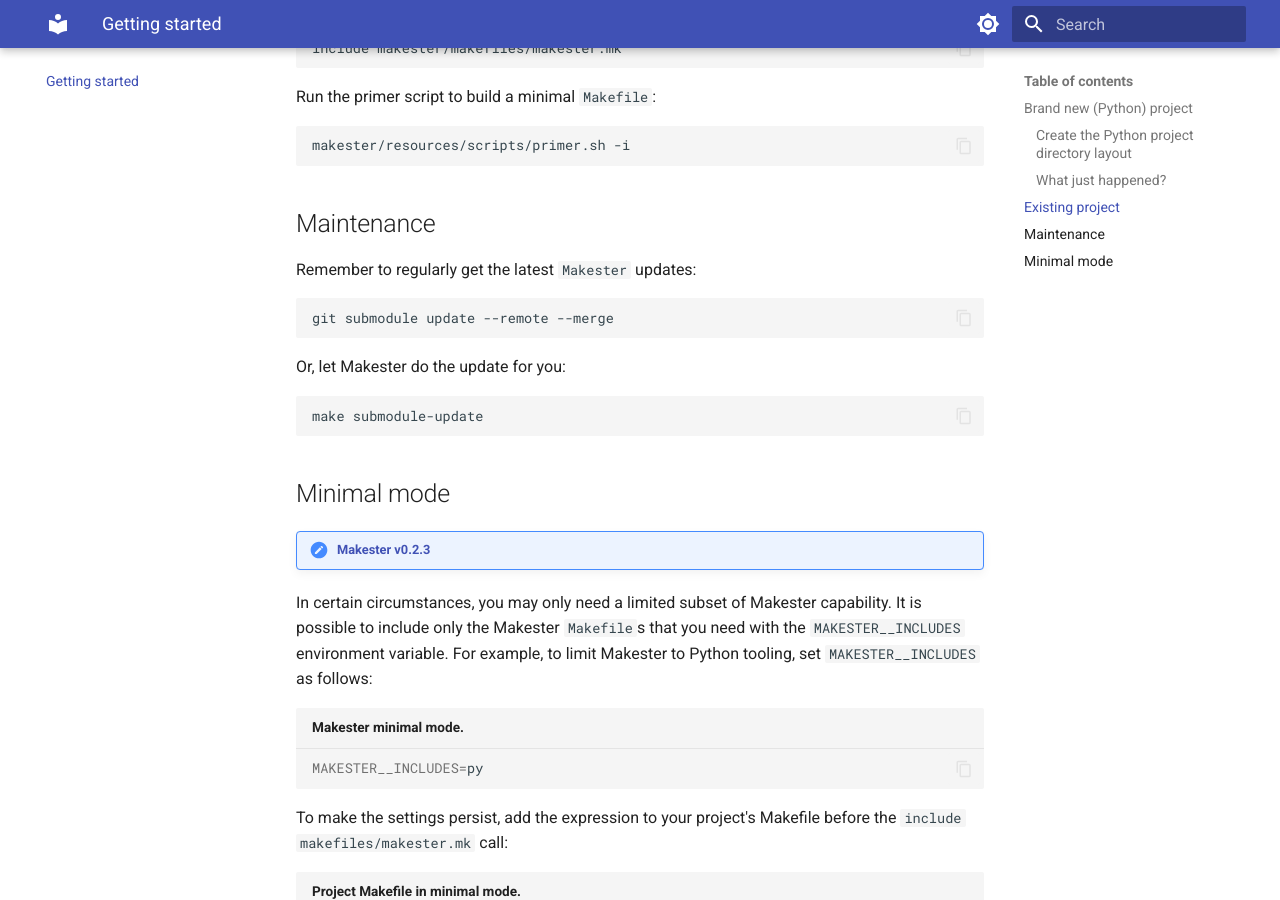
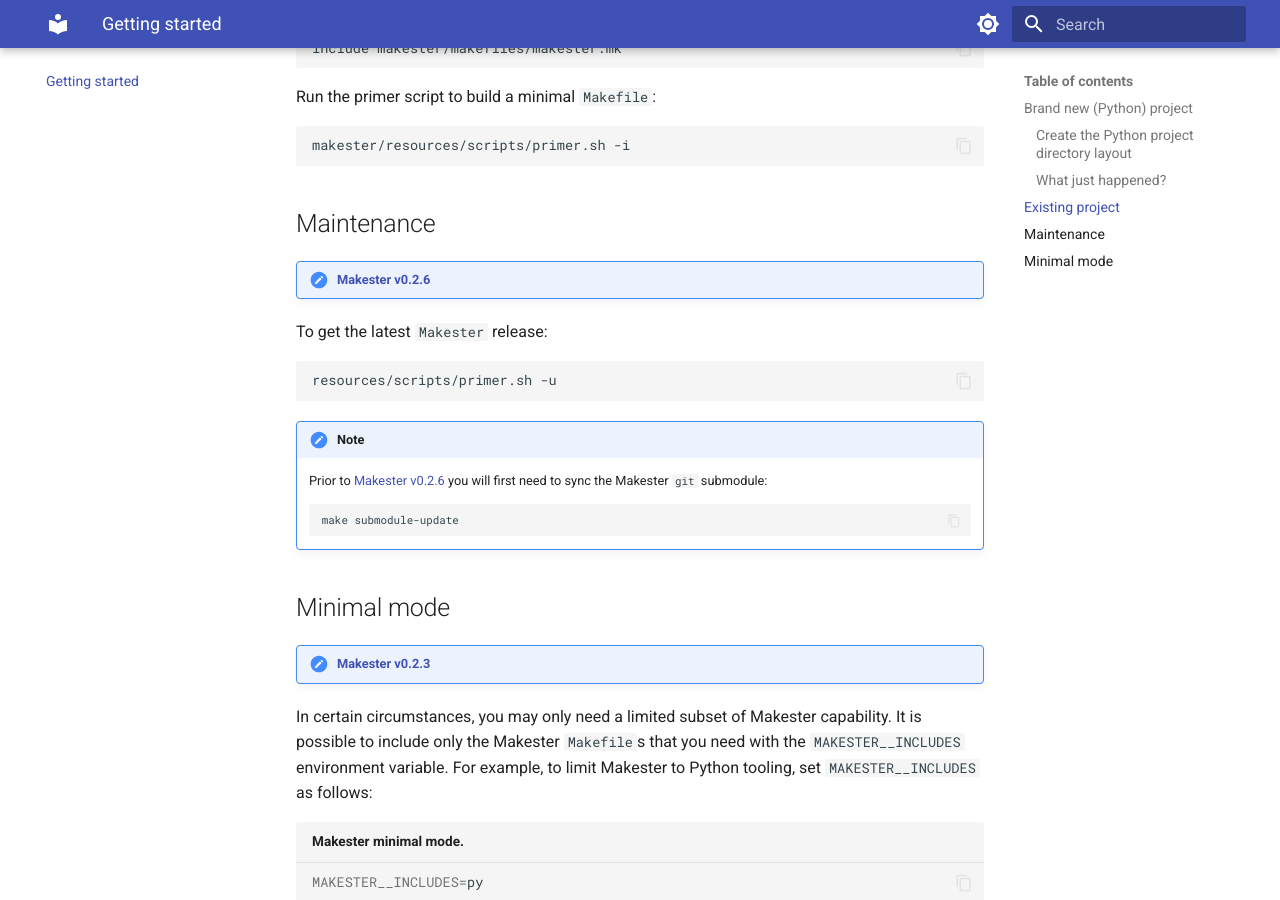
Before and after one commit to loum/makester, an MkDocs documentation site: the page built from docs/docs/getting-started.md, in a window 1280 px wide and 900 px high, scrolled down 1576 px. Built offline with MkDocs 1.6.1 and Material for MkDocs 9.7.7, drawn with Linux system fonts in a browser that asks for light colours.

Commit message:
69-upgrade-tool-clobbers-project-makefile
resources/scripts/primer.sh
* Patch "-u" (upgrade) switch so that it does not initialise the
  project's Makefile.

````diff
--- a/docs/docs/getting-started.md
+++ b/docs/docs/getting-started.md
@@ -70,18 +70,20 @@
 ```
 
 ## Maintenance
+!!! tag "[Makester v0.2.6](https://github.com/loum/makester/releases/tag/0.2.6)"
 
-Remember to regularly get the latest `Makester` updates:
+To get the latest `Makester` release:
 
 ```
-git submodule update --remote --merge
+resources/scripts/primer.sh -u
 ```
 
-Or, let Makester do the update for you:
-
-``` sh
-make submodule-update
-```
+!!! note
+    Prior to [Makester v0.2.6](https://github.com/loum/makester/releases/tag/0.2.6) you will first need
+    to sync the Makester `git` submodule:
+    ``` sh
+    make submodule-update
+    ```
 
 ## Minimal mode
 !!! tag "[Makester v0.2.3](https://github.com/loum/makester/releases/tag/0.2.3)"
````
Also changed, not shown: docs/docs/faqs.md (+12 -0 lines), 2 other files.
